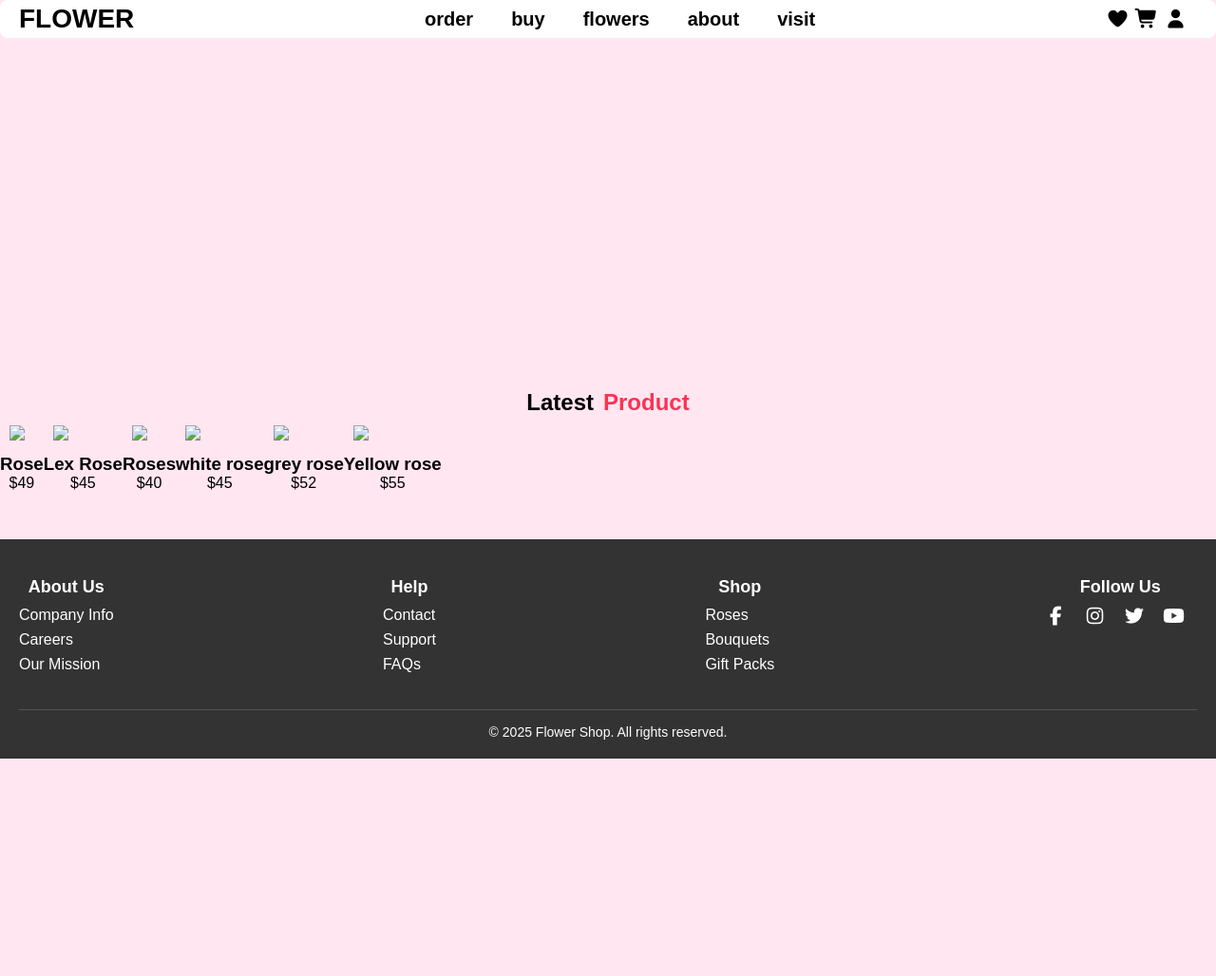
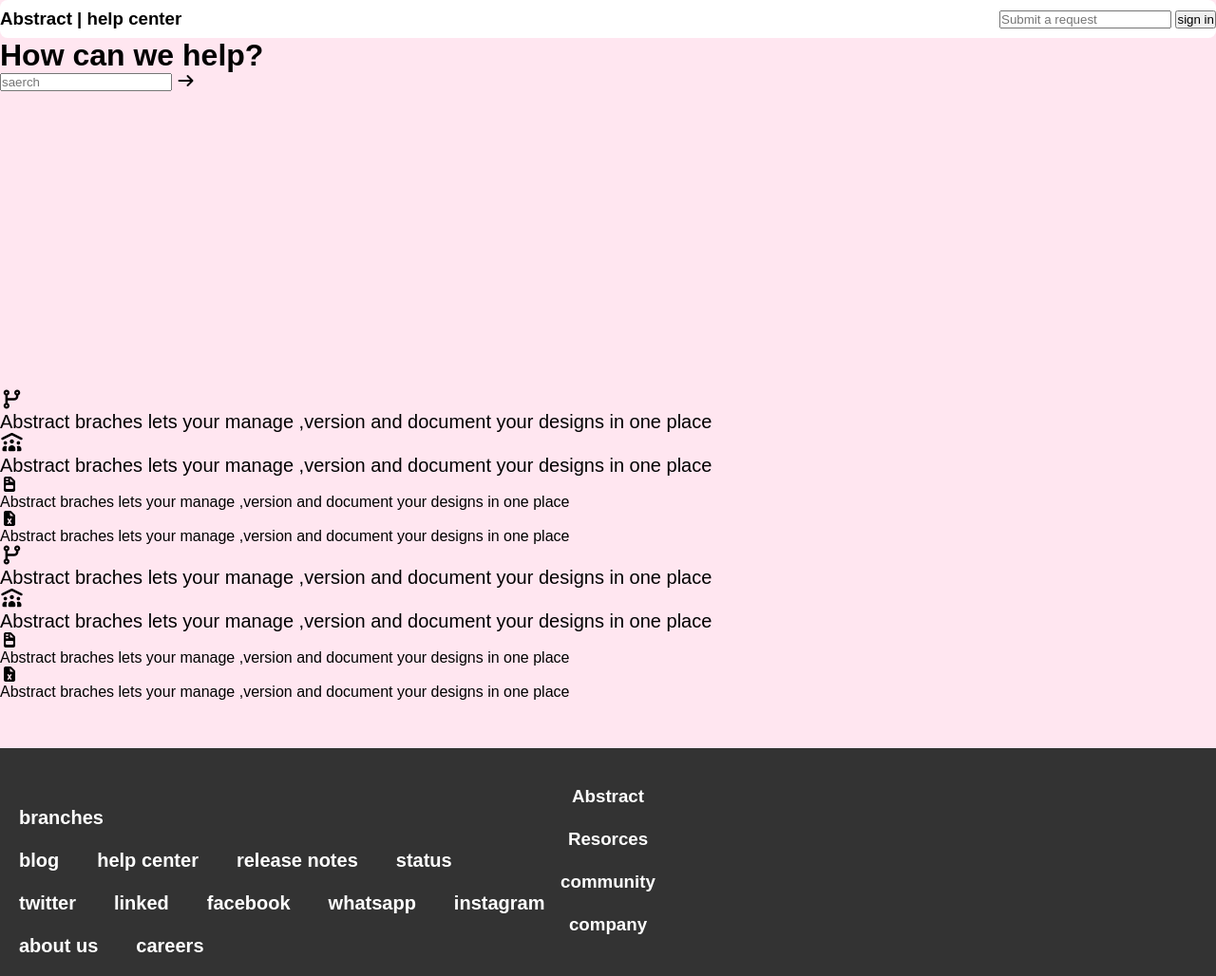
Before and after one commit to kaif147/Abstract, a plain HTML site: page style.html in a window 1280 px wide. Shown: the whole page at 95% size. Before the commit the page ends 800 px from the top, so only its background shows below. Drawn offline with Linux system fonts and the light colour scheme.

Commit message:
initial commit

```diff
--- a/style.html
+++ b/style.html
@@ -8,99 +8,85 @@
   <link rel="stylesheet" href="https://cdnjs.cloudflare.com/ajax/libs/font-awesome/7.0.0/css/all.min.css" integrity="sha512-DxV+EoADOkOygM4IR9yXP8Sb2qwgidEmeqAEmDKIOfPRQZOWbXCzLC6vjbZyy0vPisbH2SyW27+ddLVCN+OMzQ==" crossorigin="anonymous" referrerpolicy="no-referrer" />
 </head>
 <body>
-  <div class="navbar">
-    <div class="logo">flower</div>
-    <div class="lists">
-      <ul>
-        <li><a href="#">order</a></li>
-        <li><a href="#">buy</a></li>
-        <li><a href="#">flowers</a></li>
-        <li><a href="#">about</a></li>
-        <li><a href="#">visit</a></li>
-      </ul>
-      </div>
-      <div class="icon">
-        <i class="fa-solid fa-heart"></i>
-        <i class="fa-solid fa-cart-shopping"></i>
-        <i class="fa-solid fa-user"></i>
+  <div class="container">
+    <div class="navbar">
+     <h3>Abstract |  help center</h3>
+    <div class="search">
+      <input type="text" name=" saerch" placeholder="Submit a request">
+      <button>sign in</button>
+    </div>
     </div>
   </div>
-  <div class="hero"></div>
-  <div class="container">
-     <h2>Latest <span> Product</span></h2>
+  <div class="hero">
+    <h1>How can we help?</h1>
+  <div class="box">
+    <input type="text" name="saerch" placeholder="saerch">
+    <i class="fa-solid fa-arrow-right"></i>
+    </div>
   </div>
   <div class="content">
-    <div class="product">
-      <img src="images\images (19).jpeg">
-      <h3>Rose</h3>
-      <p class="price">$49</p>
+    <div class="icon">
+      <i class="fa-solid fa-code-branch"></i>
+      <p>Abstract braches lets your manage ,version and document your designs in one place</p>
+      <i class="fa-solid fa-people-roof"></i>
+      <p>Abstract braches lets your manage ,version and document your designs in one place</p>
     </div>
-    <div class="product">
-      <img src="images\f933ca99-77b4-4268-913a-a7ca0ea6be5b.webp">
-      <h3>Lex Rose</h3>
-      <p class="price">$45</p>
-    </div>
-    <div class="product">
-      <img src="images\images (18).jpeg">
-      <h3>Roses</h3>
-      <p class="price">$40</p>
-    </div>
-    <div class="product">
-      <img src="images\images (17).jpeg">
-      <h3>white rose</h3>
-      <p class="price">$45</p>
-    </div>
-    <div class="product">
-      <img src="images\81CTpXvzCHL.jpg">
-      <h3>grey rose</h3>
-      <P class="price">$52</P>
-    </div>
-    <div class="product">
-      <img src="images\images (16).jpeg">
-      <h3>Yellow rose</h3>
-      <p class="price">$55</p>
+    <div class="main">
+      <i class="fa-solid fa-file-invoice"></i>
+      <p>Abstract braches lets your manage ,version and document your designs in one place</p>
+      <i class="fa-solid fa-file-excel"></i>
+      <p>Abstract braches lets your manage ,version and document your designs in one place</p>
     </div>
   </div>
-<footer class="footer">
-  <div class="footer-container">
-    <div class="footer-column">
-      <h3>About Us</h3>
+    <div class="content">
+    <div class="icon">
+      <i class="fa-solid fa-code-branch"></i>
+      <p>Abstract braches lets your manage ,version and document your designs in one place</p>
+      <i class="fa-solid fa-people-roof"></i>
+      <p>Abstract braches lets your manage ,version and document your designs in one place</p>
+    </div>
+    <div class="main">
+      <i class="fa-solid fa-file-invoice"></i>
+      <p>Abstract braches lets your manage ,version and document your designs in one place</p>
+      <i class="fa-solid fa-file-excel"></i>
+      <p>Abstract braches lets your manage ,version and document your designs in one place</p>
+    </div>
+  </div>
+  <div class="footer">
+    <div class="arrange">
+    <div class="lists">
+      <h3>Abstract</h3>
       <ul>
-        <li><a href="#">Company Info</a></li>
-        <li><a href="#">Careers</a></li>
-        <li><a href="#">Our Mission</a></li>
+        <li>Branches</li>
       </ul>
     </div>
-    <div class="footer-column">
-      <h3>Help</h3>
+    <div class="lists">
+      <h3>Resorces</h3>
       <ul>
-        <li><a href="#">Contact</a></li>
-        <li><a href="#">Support</a></li>
-        <li><a href="#">FAQs</a></li>
+        <li>Blog</li>
+        <li>Help center</li>
+        <li>Release Notes</li>
+        <li>status</li>
       </ul>
     </div>
-    <div class="footer-column">
-      <h3>Shop</h3>
+    <div class="lists">
+      <h3>community</h3>
       <ul>
-        <li><a href="#">Roses</a></li>
-        <li><a href="#">Bouquets</a></li>
-        <li><a href="#">Gift Packs</a></li>
+        <li>twitter</li>
+        <li>Linked</li>
+        <li>facebook</li>
+        <li>whatsapp</li>
+        <li>instagram</li>
       </ul>
     </div>
-    <div class="footer-column">
-      <h3>Follow Us</h3>
-      <div class="social-icons">
-        <i class="fa-brands fa-facebook-f"></i>
-        <i class="fa-brands fa-instagram"></i>
-        <i class="fa-brands fa-twitter"></i>
-        <i class="fa-brands fa-youtube"></i>
-      </div>
+    <div class="lists">
+      <h3>company</h3>
+      <ul>
+        <li>About us</li>
+        <li>careers</li>
+      </ul>
+    </div>
     </div>
   </div>
-  <div class="footer-bottom">
-    <p>&copy; 2025 Flower Shop. All rights reserved.</p>
-  </div>
-</footer>
-
 </body>
 </html>
```
